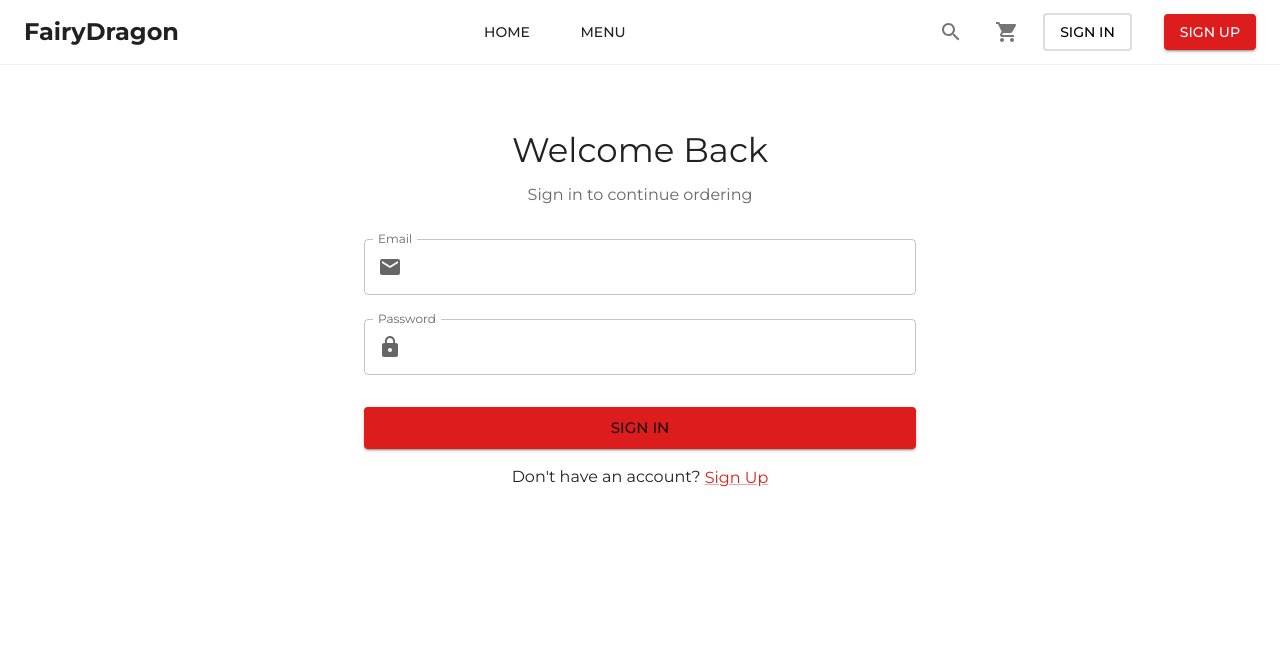
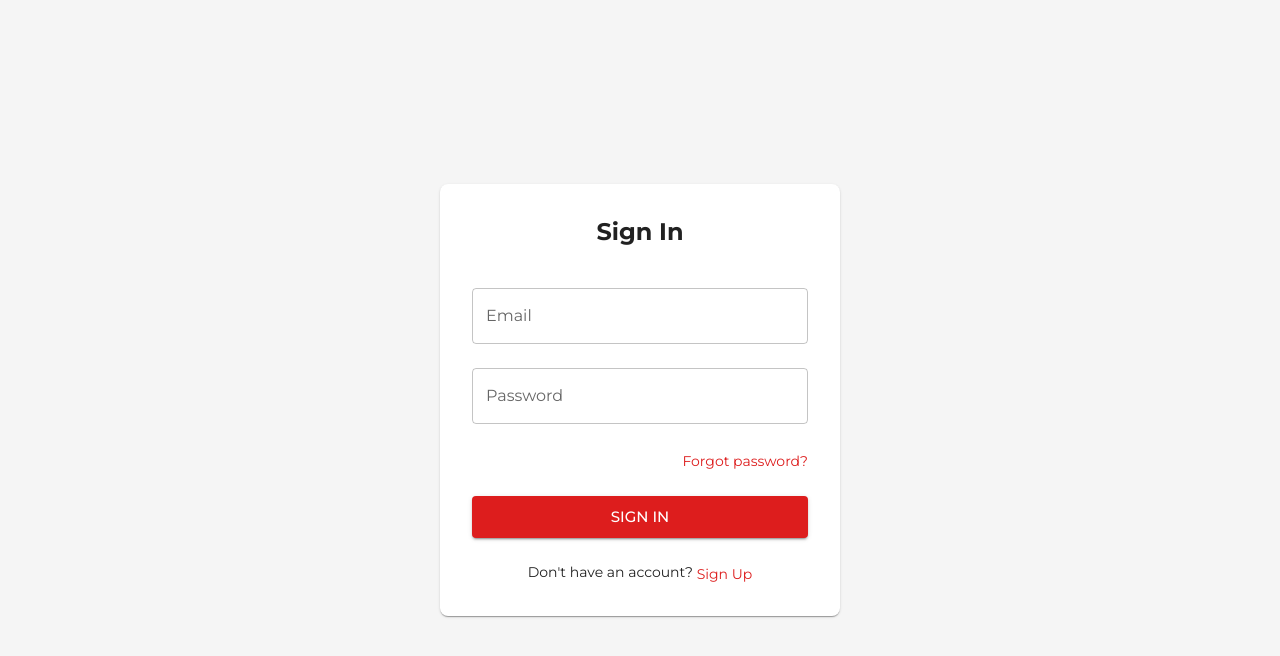
Before and after one commit to FairlyDragon/csdlweb, a React (Vite) app in the folder frontend_user/: page /auth/signin in a window 1280 px wide. Shown: the top 656 px of the page. Built offline with nearby package versions, Linux system fonts and the light colour scheme.

Commit message:
add menu page

```diff
--- a/frontend_user/package.json
+++ b/frontend_user/package.json
@@ -14,6 +14,7 @@
     "@emotion/styled": "^11.14.0",
     "@mui/icons-material": "^6.3.1",
     "@mui/material": "^6.3.1",
+    "axios": "^1.7.9",
     "react": "^18.3.1",
     "react-dom": "^18.3.1",
     "react-router-dom": "^7.1.1"
--- a/frontend_user/src/components/CategoryCard.jsx
+++ b/frontend_user/src/components/CategoryCard.jsx
@@ -1,68 +1,41 @@
 import { Box, Typography } from '@mui/material';
-import { styled } from '@mui/material/styles';
-import BakeryDiningIcon from '@mui/icons-material/BakeryDining';
-import LunchDiningIcon from '@mui/icons-material/LunchDining';
-import LocalCafeIcon from '@mui/icons-material/LocalCafe';
-import RestaurantIcon from '@mui/icons-material/Restaurant';
-import LocalPizzaIcon from '@mui/icons-material/LocalPizza';
-import SetMealIcon from '@mui/icons-material/SetMeal';
 
-const CategoryContainer = styled(Box)({
-  width: '80px',
-  height: '80px',
-  border: '1px solid #eee',
-  borderRadius: '12px',
-  display: 'flex',
-  flexDirection: 'column',
-  alignItems: 'center',
-  justifyContent: 'center',
-  cursor: 'pointer',
-  backgroundColor: '#fff',
-  transition: 'all 0.2s ease',
-  '&:hover': {
-    borderColor: '#ddd',
-    backgroundColor: '#f9f9f9'
-  }
-});
+const CategoryCard = ({ category, selected, onClick }) => {
+  const { name, icon: Icon } = category;
 
-const IconWrapper = styled(Box)({
-  fontSize: '1.5rem',
-  marginBottom: '4px',
-  '& .MuiSvgIcon-root': {
-    fontSize: '24px',
-    color: '#666'
-  }
-});
-
-const getIcon = (name) => {
-  const icons = {
-    'Bakery': BakeryDiningIcon,
-    'Burger': LunchDiningIcon,
-    'Beverage': LocalCafeIcon,
-    'Chicken': RestaurantIcon,
-    'Pizza': LocalPizzaIcon,
-    'Seafood': SetMealIcon
-  };
-  const Icon = icons[name] || RestaurantIcon;
-  return <Icon />;
-};
-
-const CategoryCard = ({ name }) => {
   return (
-    <CategoryContainer>
-      <IconWrapper>
-        {getIcon(name)}
-      </IconWrapper>
+    <Box
+      onClick={onClick}
+      sx={{
+        width: 80,
+        height: 80,
+        display: 'flex',
+        flexDirection: 'column',
+        alignItems: 'center',
+        justifyContent: 'center',
+        border: '1px solid',
+        borderColor: selected ? 'primary.main' : 'grey.300',
+        borderRadius: 2,
+        cursor: 'pointer',
+        '&:hover': {
+          borderColor: 'primary.main',
+        }
+      }}
+    >
+      <Icon sx={{
+        fontSize: 32,
+        color: selected ? 'primary.main' : 'text.primary'
+      }} />
       <Typography
+        variant="caption"
         sx={{
-          fontSize: '0.75rem',
-          color: '#666',
-          textAlign: 'center'
+          mt: 1,
+          color: selected ? 'primary.main' : 'text.primary'
         }}
       >
         {name}
       </Typography>
-    </CategoryContainer>
+    </Box>
   );
 };
 
--- a/frontend_user/src/components/FoodCard.jsx
+++ b/frontend_user/src/components/FoodCard.jsx
@@ -1,94 +1,55 @@
-import { Box, Typography, IconButton } from '@mui/material';
-import { styled } from '@mui/material/styles';
-import AddIcon from '@mui/icons-material/Add';
-import StarIcon from '@mui/icons-material/Star';
-
-const CardContainer = styled(Box)({
-  border: '1px solid #eee',
-  borderRadius: '16px',
-  overflow: 'hidden',
-  backgroundColor: '#fff',
-  transition: 'all 0.2s ease',
-  '&:hover': {
-    boxShadow: '0 4px 8px rgba(0,0,0,0.1)'
-  }
-});
-
-const ImageContainer = styled(Box)({
-  position: 'relative',
-  height: '200px',
-  overflow: 'hidden'
-});
-
-const AddButton = styled(IconButton)({
-  position: 'absolute',
-  right: '8px',
-  bottom: '-20px',
-  backgroundColor: '#fff',
-  boxShadow: '0 2px 4px rgba(0,0,0,0.1)',
-  '&:hover': {
-    backgroundColor: '#fff'
-  }
-});
-
-const RatingContainer = styled(Box)({
-  display: 'flex',
-  gap: '2px',
-  '& .MuiSvgIcon-root': {
-    color: '#ffd700',
-    fontSize: '16px'
-  }
-});
+import { Box, Card, CardMedia, Typography, Rating, IconButton } from '@mui/material';
+import AddCircleOutlineIcon from '@mui/icons-material/AddCircleOutline';
+import RemoveCircleOutlineIcon from '@mui/icons-material/RemoveCircleOutline';
 
 const FoodCard = ({ food }) => {
-  const { name, description, price, image, rating } = food;
+  const { name, price, description, image, rating } = food;
 
   return (
-    <CardContainer>
-      <ImageContainer>
-        <Box
-          component="img"
-          src={image}
-          sx={{
-            width: '100%',
-            height: '100%',
-            objectFit: 'cover'
-          }}
-        />
-        <AddButton>
-          <AddIcon />
-        </AddButton>
-      </ImageContainer>
+    <Card sx={{ position: 'relative' }}>
+      <CardMedia
+        component="img"
+        height="200"
+        image={image}
+        alt={name}
+      />
 
       <Box sx={{ p: 2 }}>
+        <Typography variant="h6" gutterBottom>
+          {name}
+        </Typography>
+
+        <Typography variant="body2" color="text.secondary" gutterBottom>
+          {description}
+        </Typography>
+
         <Box sx={{
           display: 'flex',
+          alignItems: 'center',
           justifyContent: 'space-between',
-          alignItems: 'center',
-          mb: 1
+          mt: 2
         }}>
-          <Typography variant="h6">{name}</Typography>
-          <RatingContainer>
-            {[...Array(rating)].map((_, i) => (
-              <StarIcon key={i} />
-            ))}
-          </RatingContainer>
+          <Rating value={rating} readOnly size="small" />
+          <Typography variant="h6" color="primary">
+            ${price}
+          </Typography>
         </Box>
-        <Typography
-          variant="body2"
-          color="text.secondary"
-          sx={{ mb: 2 }}
-        >
-          {description}
-        </Typography>
-        <Typography
-          color="primary"
-          fontWeight="bold"
-        >
-          $ {price}
-        </Typography>
       </Box>
-    </CardContainer>
+
+      <IconButton
+        sx={{
+          position: 'absolute',
+          right: 8,
+          top: 8,
+          bgcolor: 'white',
+          '&:hover': {
+            bgcolor: 'white',
+          }
+        }}
+      >
+        <AddCircleOutlineIcon />
+      </IconButton>
+    </Card>
   );
 };
 
--- a/frontend_user/src/components/Header.jsx
+++ b/frontend_user/src/components/Header.jsx
@@ -1,11 +1,18 @@
-import { AppBar, Toolbar, Box, Button, IconButton, Typography } from "@mui/material";
-import { useNavigate } from "react-router-dom";
-// Thay thế bằng MUI Icons
+import { useState } from 'react';
+import { AppBar, Toolbar, Box, IconButton, Typography, Button } from "@mui/material";
+import { useNavigate, useLocation } from "react-router-dom";
 import SearchIcon from '@mui/icons-material/Search';
 import ShoppingCartIcon from '@mui/icons-material/ShoppingCart';
+import PersonOutlineIcon from '@mui/icons-material/PersonOutline';
+import MenuIcon from '@mui/icons-material/Menu';
 
 const Header = () => {
   const navigate = useNavigate();
+  const location = useLocation();
+  const [isLoggedIn, setIsLoggedIn] = useState(false); // Tạm thời dùng state, sau này sẽ dùng context hoặc redux
+
+  // Kiểm tra xem có đang ở trang menu không
+  const isMenuPage = location.pathname === '/menu';
 
   return (
     <AppBar
@@ -13,57 +20,96 @@ const Header = () => {
       color="default"
       elevation={0}
       sx={{
-        backgroundColor: 'background.default',
+        backgroundColor: 'white',
         borderBottom: '1px solid',
         borderColor: 'grey.200'
       }}
     >
-      <Toolbar sx={{ justifyContent: 'space-between', px: 4 }}>
+      <Toolbar sx={{ justifyContent: 'space-between', px: 2 }}>
         {/* Logo */}
         <Typography
           variant="h5"
           component="h1"
           sx={{
             fontWeight: 'bold',
-            cursor: 'pointer'
+            cursor: 'pointer',
+            display: 'flex',
+            alignItems: 'center'
           }}
           onClick={() => navigate('/')}
         >
-          FairyDragon
+          FairyDragon<span style={{ color: '#FFA500' }}>.</span>
         </Typography>
 
         {/* Navigation */}
-        <Box sx={{ display: 'flex', gap: 4 }}>
+        <Box sx={{
+          display: 'flex',
+          gap: 2,
+          mx: 4,
+          '& .MuiButton-root': {
+            color: 'text.primary',
+            minWidth: 'unset',
+            px: 2
+          }
+        }}>
           <Button
-            color="inherit"
             onClick={() => navigate('/')}
+            sx={{
+              borderBottom: !isMenuPage ? '2px solid #000' : 'none',
+              borderRadius: 0
+            }}
           >
-            Home
+            home
           </Button>
           <Button
-            color="inherit"
             onClick={() => navigate('/menu')}
+            sx={{
+              borderBottom: isMenuPage ? '2px solid #000' : 'none',
+              borderRadius: 0
+            }}
           >
-            Menu
+            menu
           </Button>
         </Box>
 
         {/* Right Actions */}
-        <Box sx={{ display: 'flex', alignItems: 'center', gap: 2 }}>
+        <Box sx={{ display: 'flex', alignItems: 'center', gap: 1 }}>
           <IconButton>
             <SearchIcon />
           </IconButton>
 
-          <IconButton onClick={() => navigate('/cart')}>
+          <IconButton>
             <ShoppingCartIcon />
           </IconButton>
+
+          {isMenuPage ? (
+            // Hiển thị Hello User khi ở trang menu
+            <Box sx={{
+              display: 'flex',
+              alignItems: 'center',
+              gap: 1,
+              ml: 1,
+              color: 'text.secondary'
+            }}>
+              <Typography variant="body2">
+                Hello
+              </Typography>
+              <Box sx={{ display: 'flex', alignItems: 'center' }}>
+                <PersonOutlineIcon sx={{ fontSize: 20 }} />
+                <Typography variant="body2">
+                  User1
+                </Typography>
+              </Box>
+            </Box>
+          ) : (
+            // Hiển thị nút Sign In/Sign Up khi không ở trang menu
+            <Box sx={{ display: 'flex', gap: 1 }}>
               <Button
                 onClick={() => navigate('/auth/signin')}
                 sx={{
                   color: 'black',
                   backgroundColor: 'white',
                   border: '2px solid #ddd',
-    mr: 2,
                   '&:hover': {
                     backgroundColor: '#f5f5f5',
                     border: '2px solid #ddd',
@@ -87,8 +133,12 @@ const Header = () => {
               >
                 Sign Up
               </Button>
+            </Box>
+          )}
 
-
+          <IconButton sx={{ ml: 1 }}>
+            <MenuIcon />
+          </IconButton>
         </Box>
       </Toolbar>
     </AppBar>
--- a/frontend_user/src/pages/auth/SignIn.jsx
+++ b/frontend_user/src/pages/auth/SignIn.jsx
@@ -1,115 +1,164 @@
 import { useState } from 'react';
-import { Box, Container, Typography, TextField, Button, Link } from '@mui/material';
+import {
+  Box,
+  TextField,
+  Button,
+  Typography,
+  Link,
+  Dialog,
+  DialogTitle,
+  DialogContent,
+  DialogActions,
+  Alert
+} from '@mui/material';
 import { useNavigate } from 'react-router-dom';
-import Header from '../../components/Header';
-// Import MUI Icons
-import EmailIcon from '@mui/icons-material/Email';
-import LockIcon from '@mui/icons-material/Lock';
+
 const SignIn = () => {
   const navigate = useNavigate();
-  const [formData, setFormData] = useState({
-    email: '',
-    password: ''
-  });
+  const [email, setEmail] = useState('');
+  const [password, setPassword] = useState('');
+  const [openResetDialog, setOpenResetDialog] = useState(false);
+  const [resetEmail, setResetEmail] = useState('');
+  const [resetSent, setResetSent] = useState(false);
+  const [error, setError] = useState('');
 
-  const handleChange = (e) => {
-    setFormData({
-      ...formData,
-      [e.target.name]: e.target.value
-    });
+  const handleSignIn = (e) => {
+    e.preventDefault();
+    // Xử lý đăng nhập
   };
 
-  const handleSubmit = (e) => {
-    e.preventDefault();
-    // Handle sign in logic here
-    console.log('Sign in:', formData);
+  const handleResetPassword = () => {
+    if (!resetEmail) {
+      setError('Please enter your email');
+      return;
+    }
+    // Gửi email reset password
+    setResetSent(true);
+    setTimeout(() => {
+      setOpenResetDialog(false);
+      setResetSent(false);
+      setResetEmail('');
+    }, 3000);
   };
 
   return (
-    <Box>
-      <Header />
-
-      <Container maxWidth="sm" sx={{ py: 8 }}>
     <Box
       sx={{
+        height: '100vh',
         display: 'flex',
-            flexDirection: 'column',
-            alignItems: 'center'
+        alignItems: 'center',
+        justifyContent: 'center',
+        bgcolor: '#f5f5f5'
       }}
     >
-          <Typography variant="h4" component="h1" gutterBottom>
-            Welcome Back
+      <Box
+        sx={{
+          p: 4,
+          width: '100%',
+          maxWidth: 400,
+          bgcolor: 'white',
+          borderRadius: 2,
+          boxShadow: 1
+        }}
+      >
+        <Typography variant="h5" align="center" mb={3} fontWeight="bold">
+          Sign In
         </Typography>
 
-          <Typography variant="body1" color="text.secondary" sx={{ mb: 4 }}>
-            Sign in to continue ordering
-          </Typography>
-
-          <Box component="form" onSubmit={handleSubmit} sx={{ width: '100%' }}>
-            {/* Email Field */}
+        <form onSubmit={handleSignIn}>
           <TextField
             fullWidth
-      name="email"
-      type="email"
             label="Email"
-      value={formData.email}
-      onChange={handleChange}
-      InputProps={{
-        startAdornment: (
-          <EmailIcon sx={{ mr: 1, color: 'text.secondary' }} />
-        )
-      }}
-      sx={{ mb: 3 }}
+            variant="outlined"
+            margin="normal"
+            value={email}
+            onChange={(e) => setEmail(e.target.value)}
           />
 
           <TextField
             fullWidth
-      name="password"
+            label="Password"
             type="password"
-      label="Password"
-      value={formData.password}
-      onChange={handleChange}
-      InputProps={{
-        startAdornment: (
-          <LockIcon sx={{ mr: 1, color: 'text.secondary' }} />
-        )
-      }}
-      sx={{ mb: 4 }}
+            variant="outlined"
+            margin="normal"
+            value={password}
+            onChange={(e) => setPassword(e.target.value)}
           />
 
-            {/* Submit Button */}
+          <Box sx={{ mt: 2, textAlign: 'right' }}>
+            <Link
+              component="button"
+              variant="body2"
+              onClick={() => setOpenResetDialog(true)}
+              sx={{ textDecoration: 'none' }}
+            >
+              Forgot password?
+            </Link>
+          </Box>
+
           <Button
-              type="submit"
             fullWidth
             variant="contained"
+            color="primary"
             size="large"
-              sx={{
-                backgroundColor: 'primary.main',
-                color: 'text.primary',
-                mb: 2,
-                '&:hover': {
-                  backgroundColor: 'primary.dark'
-                }
-              }}
+            type="submit"
+            sx={{ mt: 3 }}
           >
             Sign In
           </Button>
+        </form>
 
-            {/* Sign Up Link */}
-            <Typography align="center">
+        <Box sx={{ mt: 3, textAlign: 'center' }}>
+          <Typography variant="body2">
             Don't have an account?{' '}
             <Link
               component="button"
-                variant="body1"
+              variant="body2"
               onClick={() => navigate('/auth/signup')}
-                sx={{ color: 'primary.main' }}
+              sx={{ textDecoration: 'none' }}
             >
               Sign Up
             </Link>
           </Typography>
         </Box>
       </Box>
-      </Container>
+
+      {/* Reset Password Dialog */}
+      <Dialog open={openResetDialog} onClose={() => setOpenResetDialog(false)}>
+        <DialogTitle>Reset Password</DialogTitle>
+        <DialogContent>
+          {resetSent ? (
+            <Alert severity="success" sx={{ mt: 2 }}>
+              Password reset link has been sent to your email!
+            </Alert>
+          ) : (
+            <>
+              <Typography variant="body2" sx={{ mb: 2, mt: 1 }}>
+                Enter your email address and we'll send you a link to reset your password.
+              </Typography>
+              <TextField
+                fullWidth
+                label="Email"
+                variant="outlined"
+                value={resetEmail}
+                onChange={(e) => setResetEmail(e.target.value)}
+                error={!!error}
+                helperText={error}
+              />
+            </>
+          )}
+        </DialogContent>
+        <DialogActions>
+          <Button onClick={() => setOpenResetDialog(false)}>
+            Cancel
+          </Button>
+          {!resetSent && (
+            <Button onClick={handleResetPassword} variant="contained">
+              Send Reset Link
+            </Button>
+          )}
+        </DialogActions>
+      </Dialog>
     </Box>
   );
 };
```
Also changed, not shown: frontend_user/src/pages/Menu.jsx (+70 -46 lines), frontend_user/src/services/authService.jsx (added, +47 -0 lines), 1 other file (tests, documents, lock files or other folders). Lines whose indentation alone changed are shown as unchanged.
